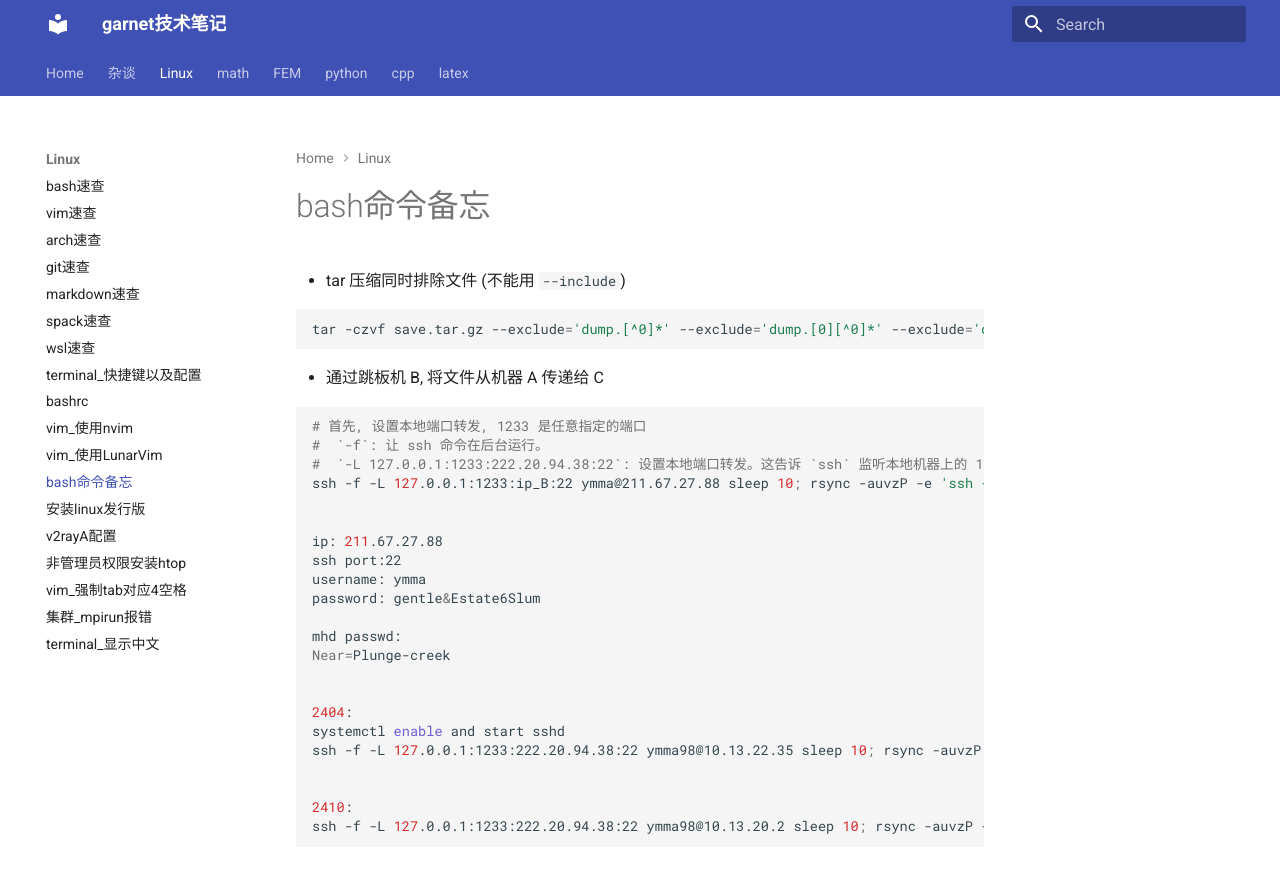
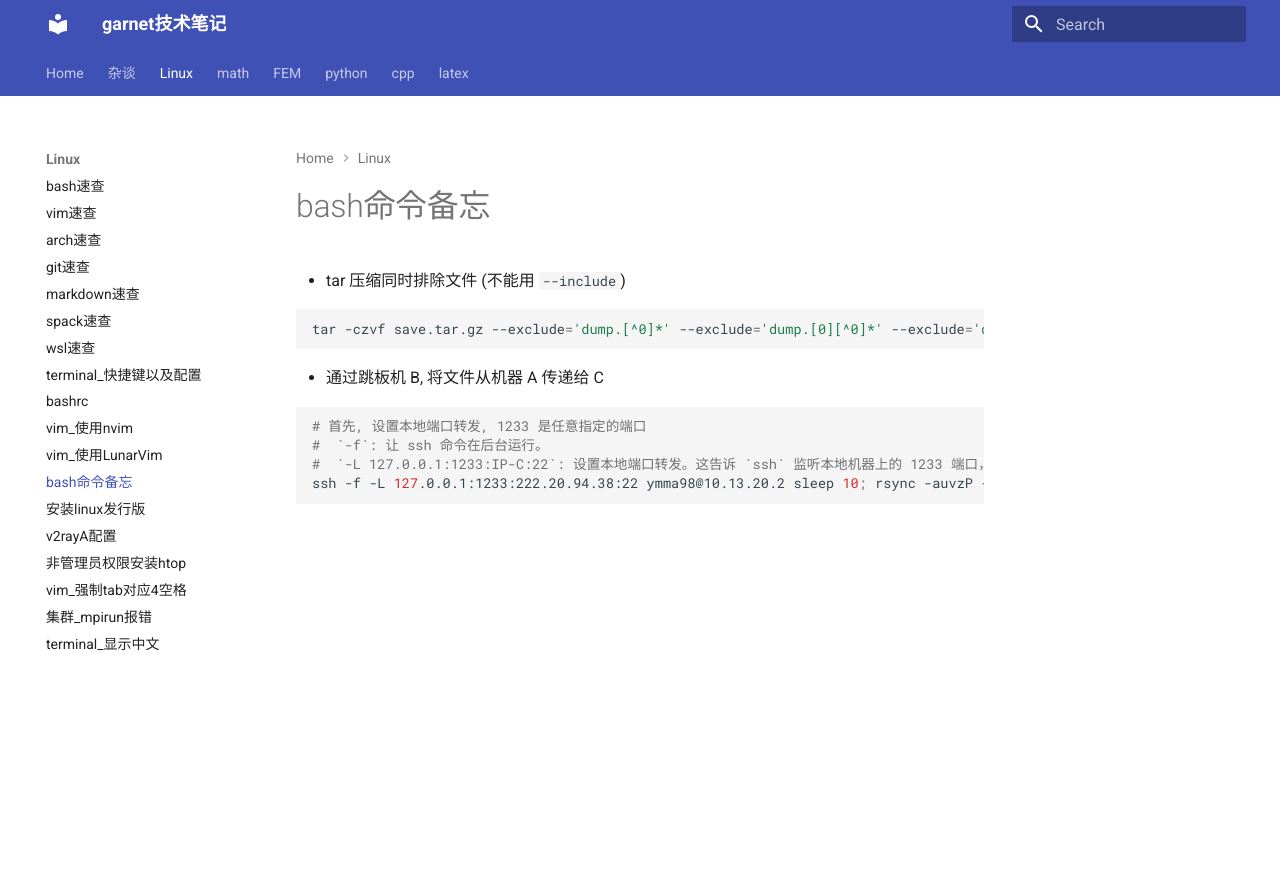
Before and after one commit to ymma98/technotes, an MkDocs documentation site: the page built from docs/Linux/bash命令备忘.md, in a window 1280 px wide. Shown: the top 873 px of the page. Built offline with MkDocs 1.6.1 and Material for MkDocs 9.7.7, drawn with Linux system fonts in a browser that asks for light colours.

Commit message:
docs/Linux/bash命令备忘.md updated from https://stackedit.cn/

````diff
--- a/docs/Linux/bash命令备忘.md
+++ b/docs/Linux/bash命令备忘.md
@@ -11,29 +11,11 @@ tar -czvf save.tar.gz --exclude='dump.[^0]*' --exclude='dump.[0][^0]*' --exclude
 ```bash
 # 首先, 设置本地端口转发, 1233 是任意指定的端口
 #  `-f`: 让 ssh 命令在后台运行。
-#  `-L 127.0.0.1:1233:222.20.94.38:22`: 设置本地端口转发。这告诉 `ssh` 监听本地机器上的 1233 端口，并将所有通过这个端口的数据转发到 `222.20.94.38` 的 22 端口。`222.20.94.38` 是最终目标服务器的 IP 地址，22 是 SSH 服务的标准端口。
-ssh -f -L 127.0.0.1:1233:ip_B:22 ymma@211.67.27.88 sleep 10; rsync -auvzP -e 'ssh -p 1233' prj_compression/compress14_paper_20220521/paper_referee_NF_20221119 ymma@127.0.0.1:~
-
-
-ip: 211.67.27.88
-ssh port:22
-username: ymma
-password: gentle&Estate6Slum
-
-mhd passwd:
-Near=Plunge-creek
-
-
-2404:
-systemctl enable and start sshd
-ssh -f -L 127.0.0.1:1233:222.20.94.38:22 ymma98@10.13.22.35 sleep 10; rsync -auvzP -e 'ssh -p 1233' pubbak  ymma@127.0.0.1:~/lvdata/
-
-
-2410:
+#  `-L 127.0.0.1:1233:IP-C:22`: 设置本地端口转发。这告诉 `ssh` 监听本地机器上的 1233 端口，并将所有通过这个端口的数据转发到 `IP-C` 的 22 端口。`222.20.94.38` 是最终目标服务器的 IP 地址，22 是 SSH 服务的标准端口。
 ssh -f -L 127.0.0.1:1233:222.20.94.38:22 ymma98@10.13.20.2 sleep 10; rsync -auvzP -e 'ssh -p 1233' /home/ymma/00backupFinal/01_backup190/04_stab ymma@127.0.0.1:/home/ymma/lvdata/00backupFinal/01_backup190/
 
 ```
 
 <!--stackedit_data:
-eyJoaXN0b3J5IjpbLTgzMjIyMTExNCwtMTk3MzAyMjg0MF19
+eyJoaXN0b3J5IjpbNjE4NjY1NjE0LC0xOTczMDIyODQwXX0=
 -->
````
